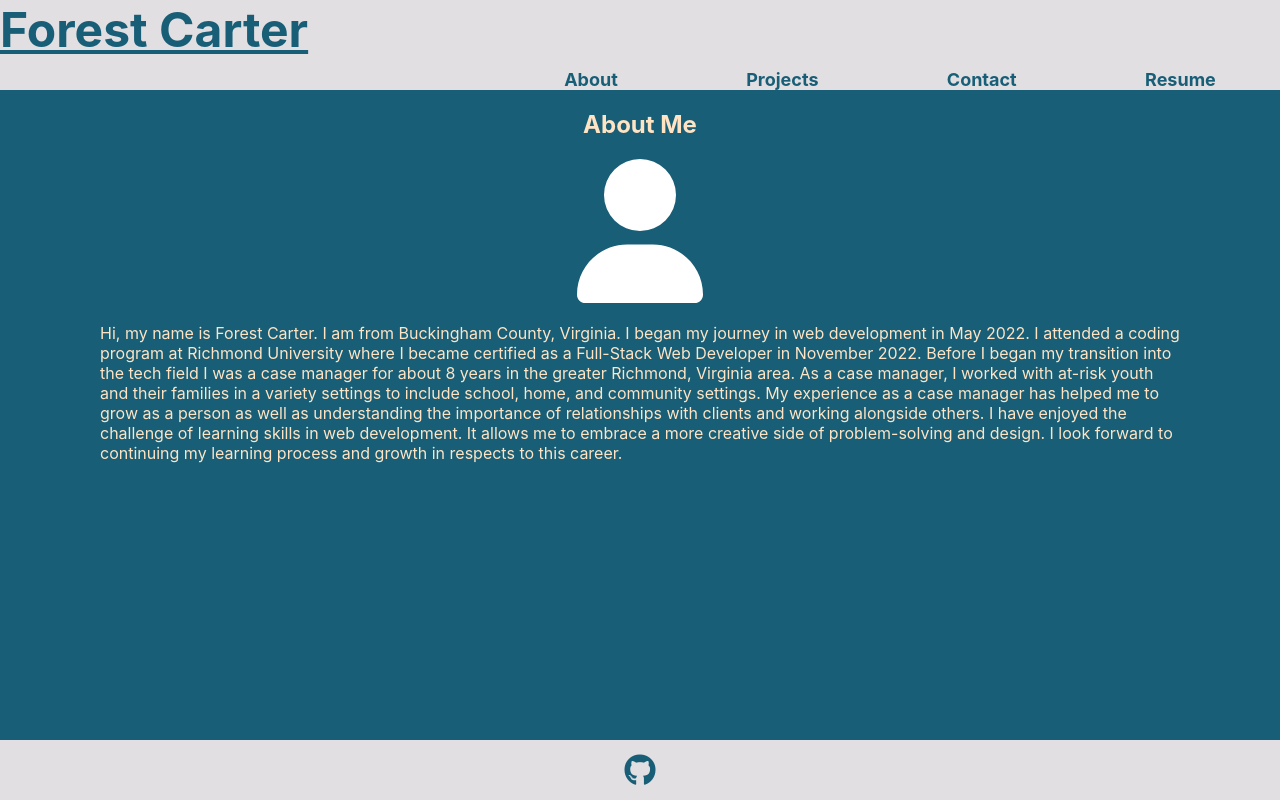
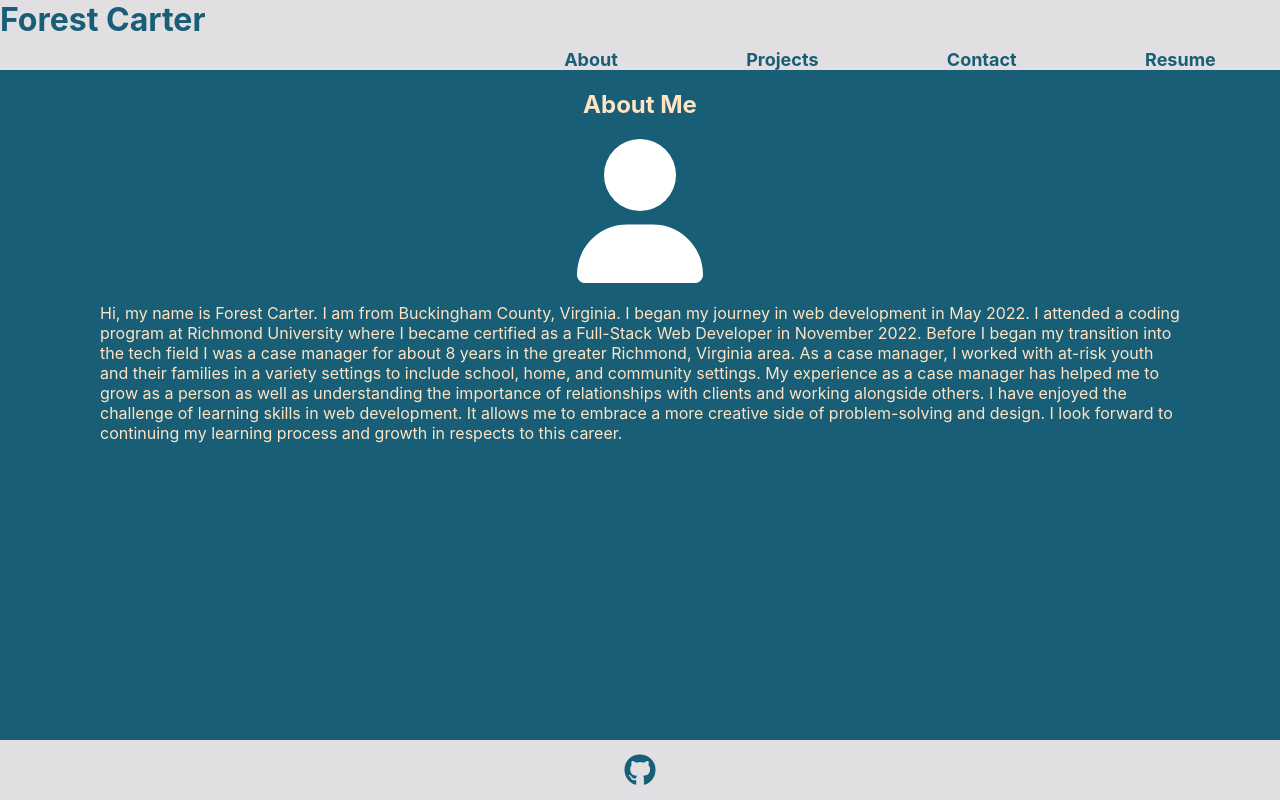
Before and after one commit to FCarter09/my-portfolio2.0, a React (Create React App) app: page / in a window 1280 px wide. Shown: the top 800 px of the page. Built offline with nearby package versions, Linux system fonts and the light colour scheme.

Commit message:
page-update

```diff
--- a/src/components/Header/index.js
+++ b/src/components/Header/index.js
@@ -6,11 +6,11 @@ import '../../index.css'
 function Nav(props) {
      return (
         <header>
-            <h2 className='my-name'>
-                <a id ="link" href="About">
+
+            <div className='my-name'>
                 <h1 className="header-title">Forest Carter </h1>
-                </a>
-            </h2>
+            </div>
+
             <nav>
              <ul className="nav-list">
                 {props.categories.map((category) =>
```
